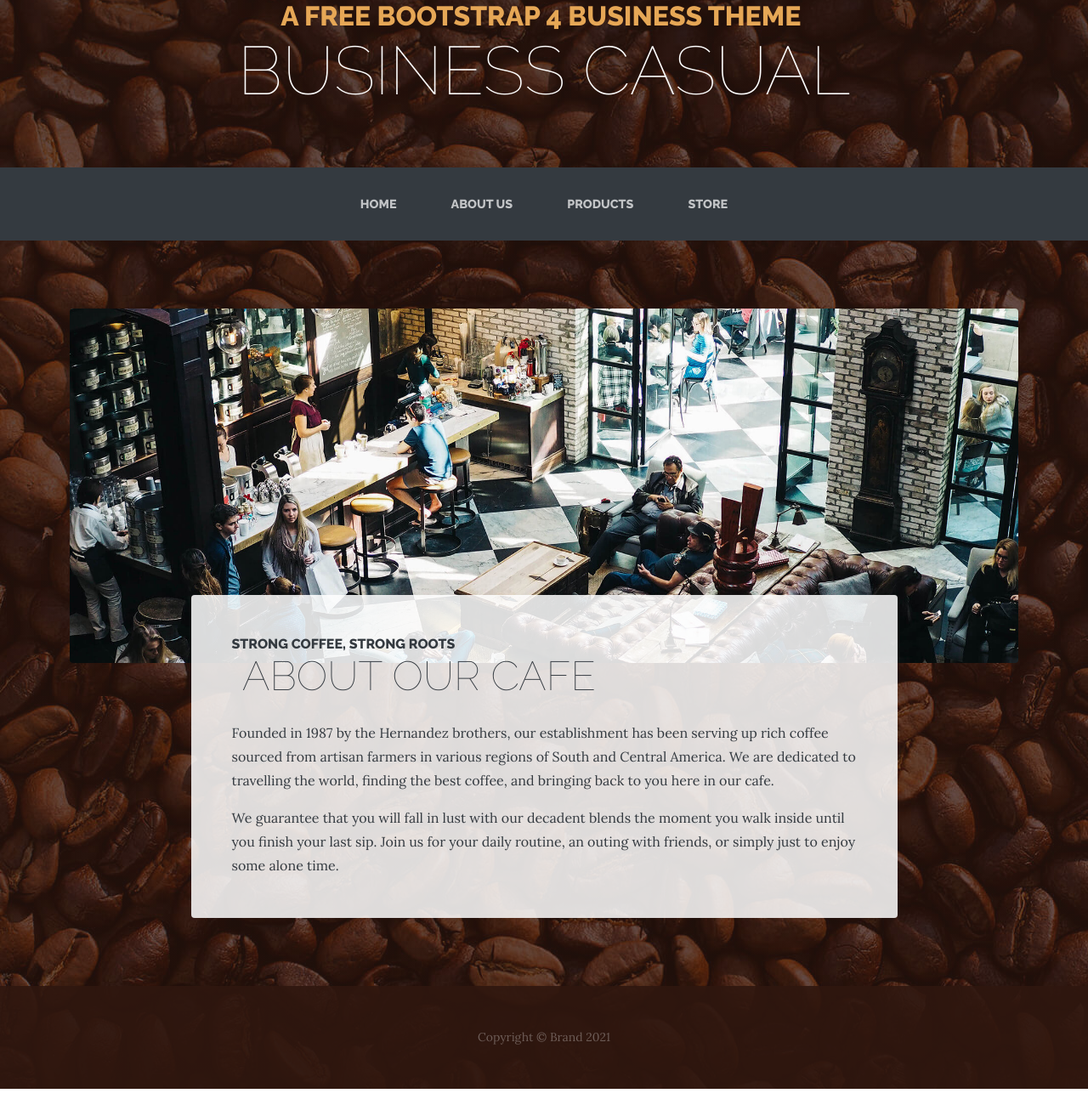
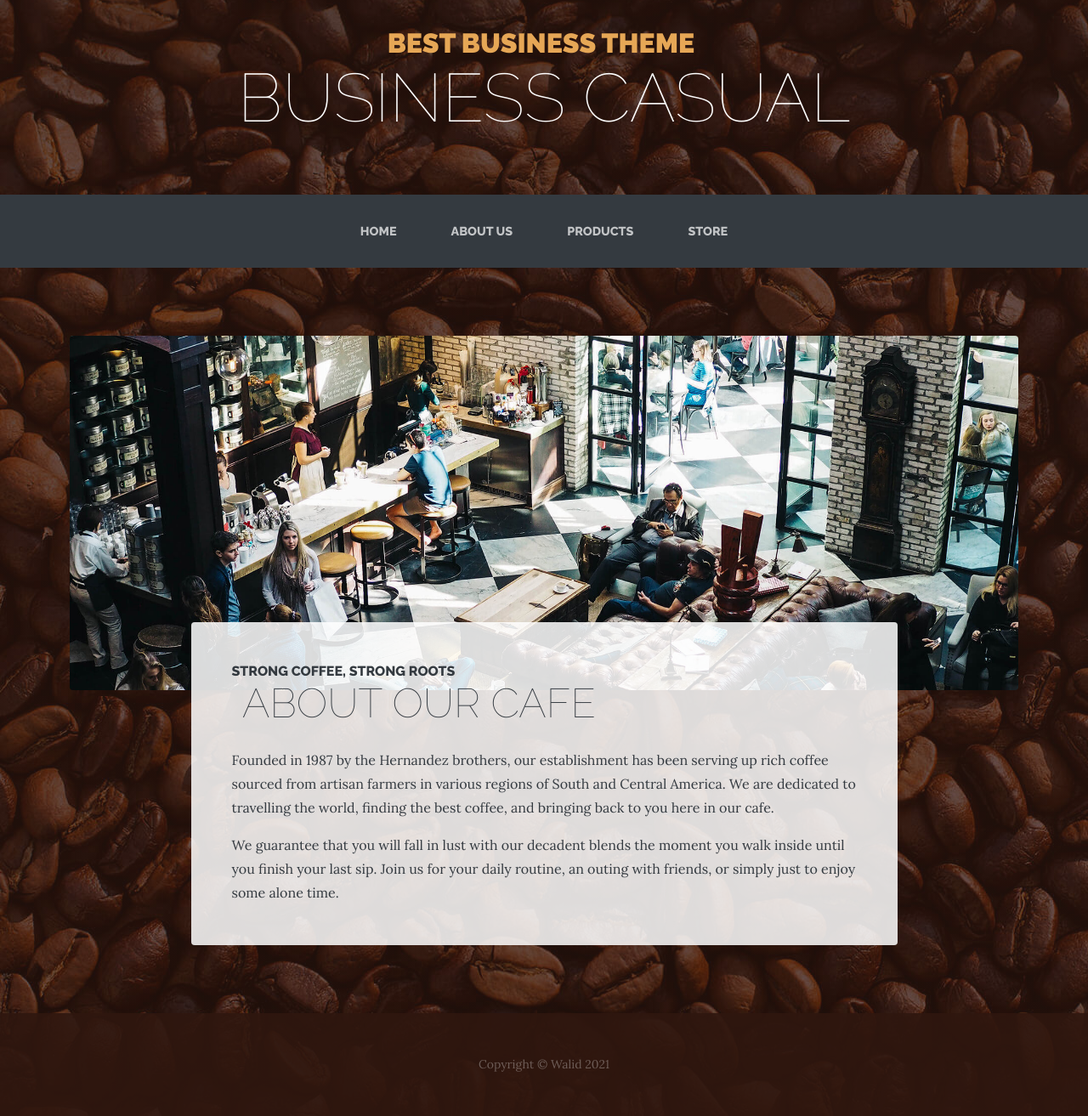
Before and after one commit to Developer-Website/BUSINESS-CASUAL, a plain HTML site: page about.html in a window 1280 px wide. Shown: the part 77-1390 px from the top of the page at 85% size. Before the commit the page ends 1358 px from the top, so only its background shows below. Drawn offline with Linux system fonts and the light colour scheme.

Commit message:
Add files via upload

```diff
--- a/about.html
+++ b/about.html
@@ -11,7 +11,7 @@
 </head>
 
 <body style="background:linear-gradient(rgba(47, 23, 15, 0.65), rgba(47, 23, 15, 0.65)), url('assets/img/bg.jpg');">
-    <h1 class="text-center text-white d-none d-lg-block site-heading"><span class="text-primary site-heading-upper mb-3">A Free Bootstrap 4 Business Theme&nbsp;</span><span class="site-heading-lower">Business Casual</span></h1>
+    <h1 class="text-center text-white d-none d-lg-block site-heading"><span class="text-primary site-heading-upper mb-3"><br><strong>BEST BUSINESS THEME&nbsp;</strong><br></span><span class="site-heading-lower">Business Casual</span></h1>
     <nav class="navbar navbar-dark navbar-expand-lg bg-dark py-lg-4" id="mainNav">
         <div class="container"><a class="navbar-brand text-uppercase d-lg-none text-expanded" href="#">Brand</a><button data-bs-toggle="collapse" class="navbar-toggler" data-bs-target="#navbarResponsive"><span class="visually-hidden">Toggle navigation</span><span class="navbar-toggler-icon"></span></button>
             <div class="collapse navbar-collapse" id="navbarResponsive">
@@ -41,7 +41,7 @@
     </section>
     <footer class="text-center footer text-faded py-5">
         <div class="container">
-            <p class="m-0 small">Copyright&nbsp;©&nbsp;Brand 2021</p>
+            <p class="m-0 small">Copyright&nbsp;©&nbsp;Walid 2021</p>
         </div>
     </footer>
     <script src="assets/bootstrap/js/bootstrap.min.js"></script>
```
Also changed, not shown: index.html (+1 -1 lines), products.html (+2 -2 lines), store.html (+2 -2 lines).
